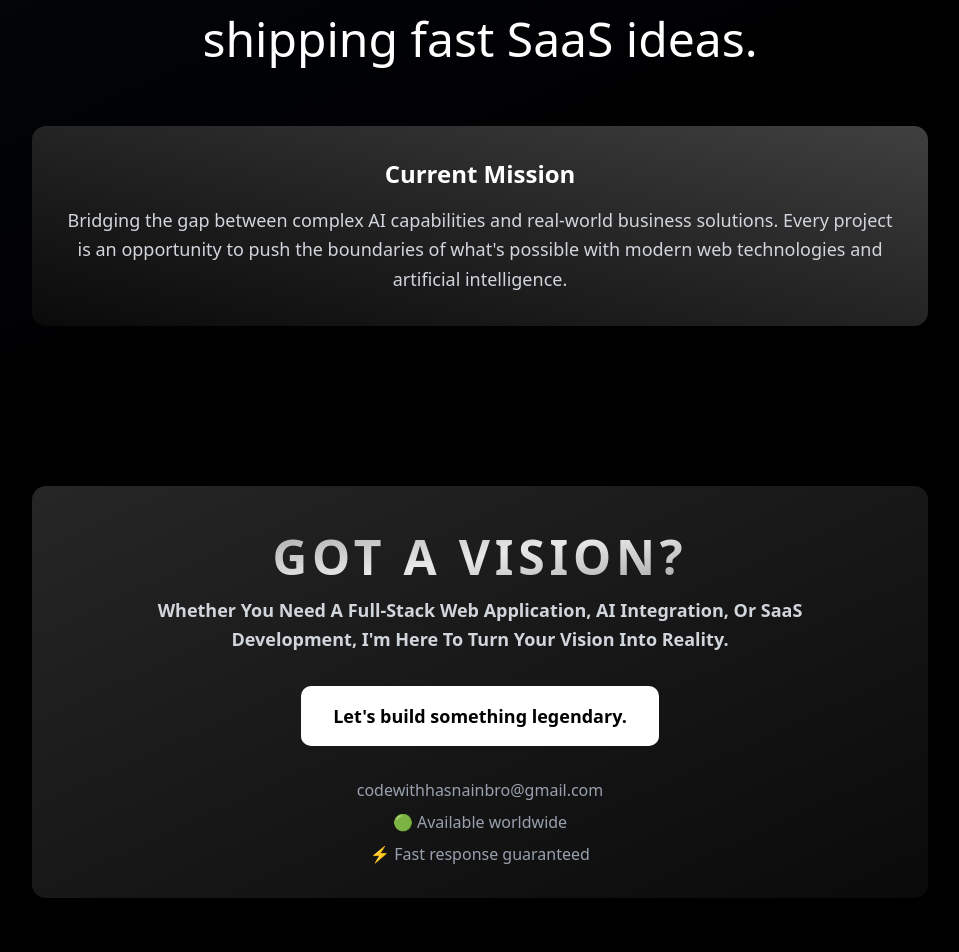
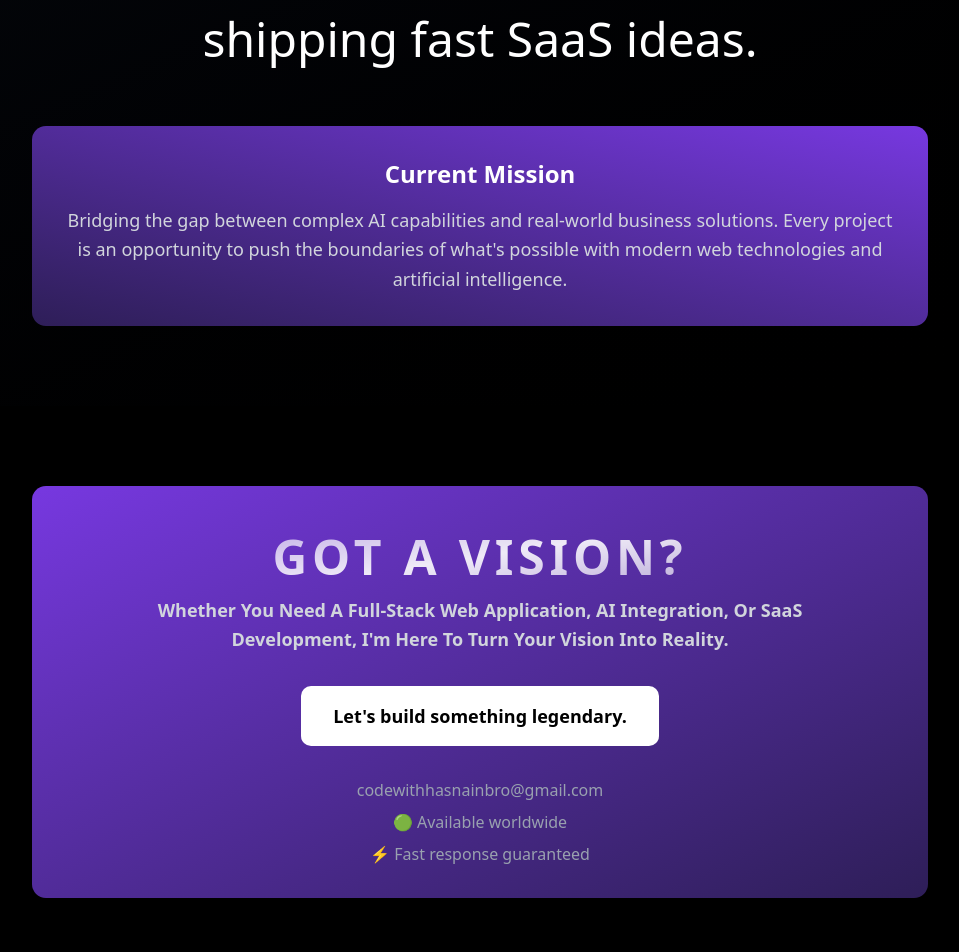
Before and after one commit to hasnainXdev/hasnain-3d-portfolio, a Next.js app: page / in a window 1280 px wide. Shown: the part 4180-5132 px from the top of the page, without its empty margins (160-1119 px from the left). Built offline with nearby package versions, Linux system fonts and the light colour scheme.

Commit message:
minor chnages

```diff
--- a/components/ContactSection.tsx
+++ b/components/ContactSection.tsx
@@ -32,7 +32,7 @@ const ContactSection = () => {
           <div className="order-1 lg:order-2">
             <div
               ref={cardRef}
-              className="bg-gradient-to-br from-neutral-800 to-neutral-950 backdrop-blur-lg p-8 rounded-xl text-center"
+              className="bg-gradient-to-br from-[#7738E0] to-[#2E1E58] backdrop-blur-lg p-8 rounded-xl text-center"
             >
               <h2 className="text-4xl md:text-5xl font-bold uppercase tracking-widest leading-relaxed">
                 <span className="bg-clip-text text-transparent bg-gradient-to-br from-white/60 via-white/90 to-white/60">
@@ -46,7 +46,7 @@ const ContactSection = () => {
               </p>
 
               <button
-                className="bg-white text-black px-8 py-4 rounded-lg text-lg font-semibold hover:bg-gray-200 transition-all duration-300 transform hover:scale-105"
+                className="bg-white text-black px-8 py-4 rounded-lg text-lg font-semibold hover:bg-gray-200 transition-all duration-300 transform hover:scale-105 cursor-none"
                 onMouseEnter={(e) => {
                   gsap.to(e.currentTarget, {
                     boxShadow: "0 20px 40px rgba(255,255,255,0.3)",
--- a/components/PassionSection.tsx
+++ b/components/PassionSection.tsx
@@ -51,7 +51,7 @@ const PassionSection = () => {
             Agentic AI workflows and shipping fast SaaS ideas.
           </p>
 
-          <div className="mt-12 bg-gradient-to-bl from-neutral-700 to-neutral-950 p-8 rounded-xl">
+          <div className="mt-12 bg-gradient-to-bl from-[#7738E0] to-[#2E1E58] p-8 rounded-xl">
             <h3 className="text-2xl font-semibold mb-4">Current Mission</h3>
             <p className="text-gray-300 text-lg leading-relaxed">
               Bridging the gap between complex AI capabilities and real-world business solutions.
```
